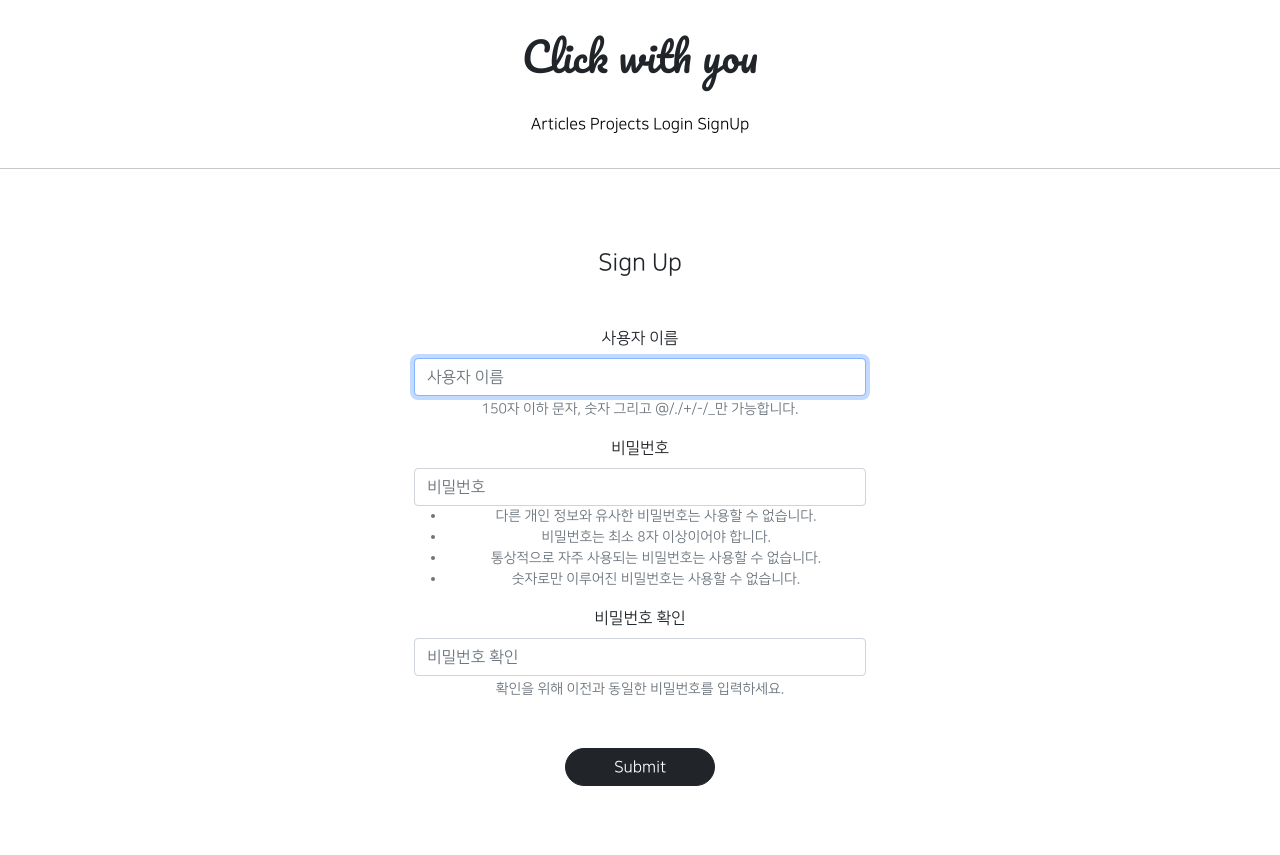
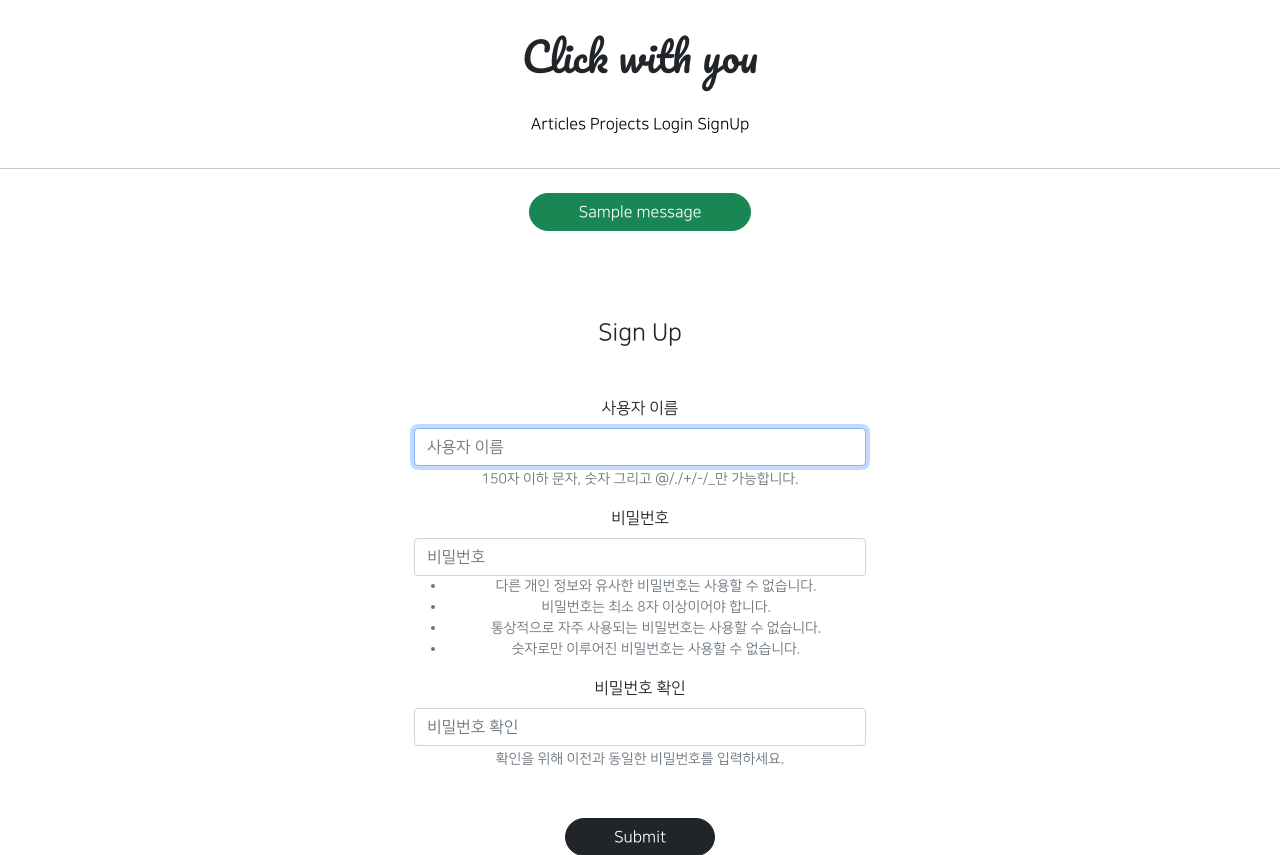
Before and after one commit to solahyun/Hackathon_gis, a Django app: page /accounts/create/ in a window 1280 px wide. Shown: the top 855 px of the page. Run offline with Django 3.2, Linux system fonts and the light colour scheme; tables that the repository leaves empty hold one stand-in row (values such as "Sample post"); one stand-in notice (Sample message) is shown; parts of the project's set-up code (start-up, migrations or seed data) failed here and were passed over; some libraries are stand-ins or nearby versions.

Commit message:
21/08/24 Tue commit 4

```diff
--- a/likeapp/views.py
+++ b/likeapp/views.py
@@ -1,3 +1,4 @@
+from django.contrib import messages
 from django.contrib.auth.decorators import login_required
 from django.http import HttpResponseRedirect
 from django.shortcuts import render
@@ -21,12 +22,17 @@ class LikeArticleView(RedirectView):
                                                 article=article)
 
         if like_record.exists():
+            # '좋아요'가 반영 X
+            messages.add_message(request, messages.ERROR, '좋아요는 한 번만 가능합니다:)')
             return HttpResponseRedirect(reverse('articleapp:detail', kwargs={'pk': kwargs['article_pk']}))
         else:
+            # '좋아요'가 반영 O
             LikeRecord(user=user, article=article).save()
 
         article.like += 1
         article.save()
+        messages.add_message(request, messages.SUCCESS, '좋아요가 반영되었습니다:)')
+
         return super().get(request, *args, **kwargs)
 
     def get_redirect_url(self, *args, **kwargs):
--- a/templates/base.html
+++ b/templates/base.html
@@ -9,6 +9,14 @@
 
 <hr>
 
+{% for message in messages %}
+    <div class="text-center my-4">
+        <div class="btn btn-success rounded-pill px-5">
+            {{ message }}
+        </div>
+    </div>
+{% endfor %}
+
 {% block content %}
 {% endblock %}
 
```
